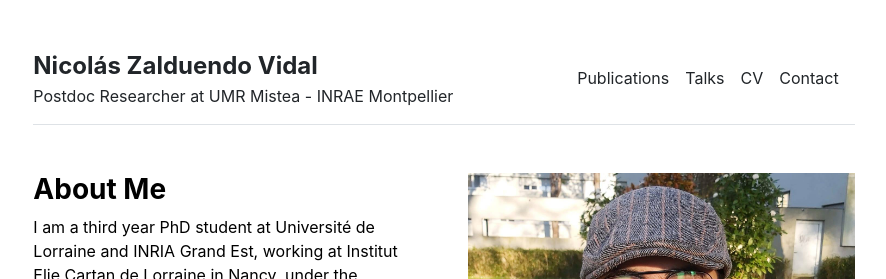
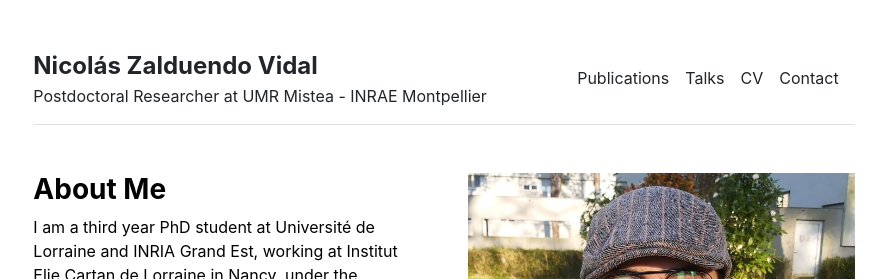
Before and after one commit to nzalduendo/nzalduendo.github.io, a Jekyll site: the page built from index.md, in a window 1280 px wide. Shown: the top 279 px of the page, without its empty margins (196-1082 px from the left). Built offline with Jekyll 4.4.1, drawn with Linux system fonts in a browser that asks for light colours.

Commit message:
Update _config.yml

```diff
--- a/_config.yml
+++ b/_config.yml
@@ -1,4 +1,4 @@
 url: "" # the base hostname & protocol for your site, e.g. http://example.com
 baseurl: "" # the subpath of your site, e.g. /blog
 title: "Nicolás Zalduendo Vidal" # the name of your site, e.g. ACME Corp.
-description: "Postdoc Researcher at UMR Mistea - INRAE Montpellier"
+description: "Postdoctoral Researcher at UMR Mistea - INRAE Montpellier"
```
